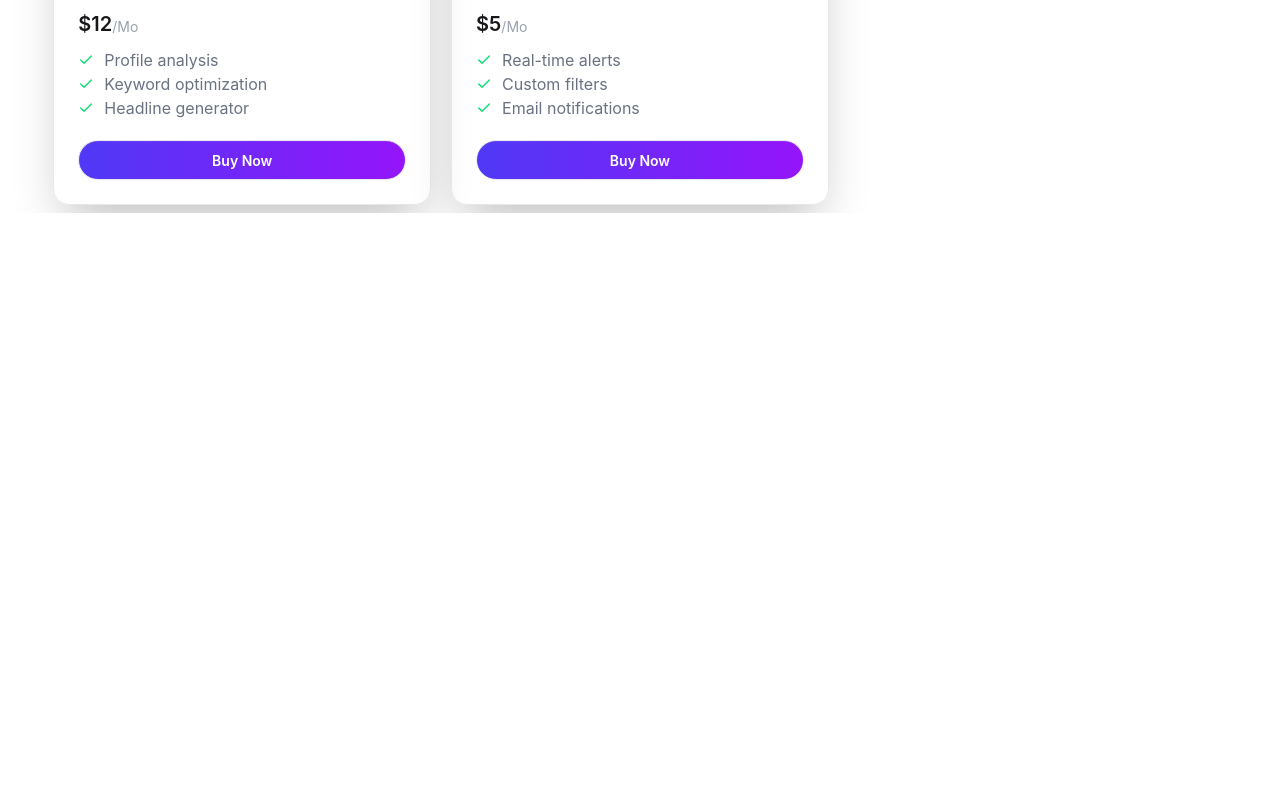
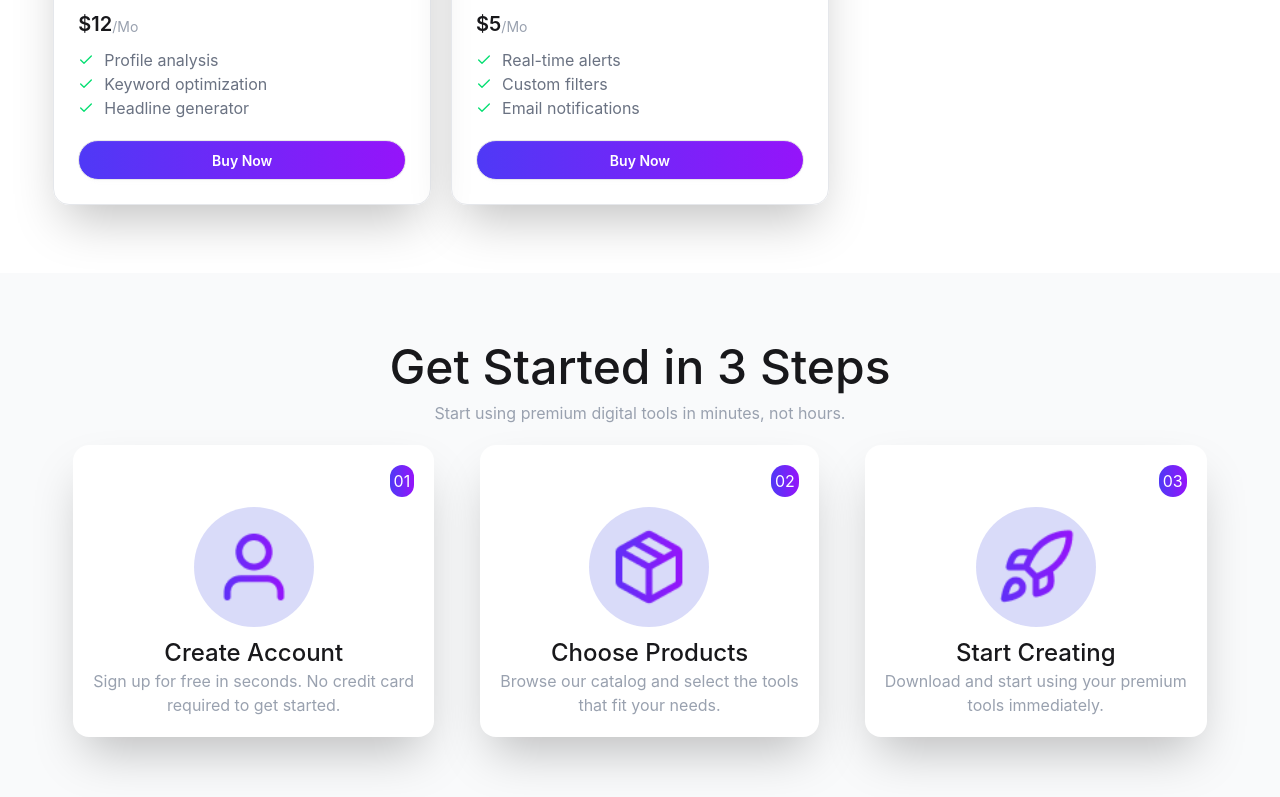
Before and after one commit to Mr-Xibon94/A6-digitaToolsPlatform-byMdMamunurRahman, a React (Vite) app: page / in a window 1280 px wide. Shown: the part 2043-2840 px from the top of the page. Before the commit the page ends 2256 px from the top, so only its background shows below. Built offline with nearby package versions, Linux system fonts and the light colour scheme.

Commit message:
added body section three

```diff
--- a/src/Components/Allcards.jsx
+++ b/src/Components/Allcards.jsx
@@ -5,6 +5,7 @@ import { ShoppingCart } from 'lucide-react';
 import Navbar from './NavBar/Navbar';
 import Banner from './Banner/Banner';
 import BodySectionOne from './BodySection/BodySectionOne';
+import BodySectionThree from './BodySection/BodySectionThree';
 
 const Allcards = ({ cardsDataPromise }) => {
     // here the api data is used
@@ -59,8 +60,8 @@ const Allcards = ({ cardsDataPromise }) => {
             </BodySectionOne>
 
 
-            {/* it is my full card section  */}
-            <div className=' w-11/12 mx-auto'>
+            {/* it is my full card section and body section-2 */}
+            <div className=' w-11/12 mx-auto mb-15'>
                 {/* it is title head div of the card section  */}
                 <div className='text-center'>
                     <h1 className='text-4xl font-bold '>Premium Digital Tools</h1>
@@ -147,6 +148,11 @@ const Allcards = ({ cardsDataPromise }) => {
 
             </div>
 
+            {/* it is body section part 3  */}
+            <BodySectionThree>
+
+            </BodySectionThree>
+
         </div>
     );
 };
--- /dev/null
+++ b/src/Components/BodySection/BodySectionThree.jsx
@@ -0,0 +1,76 @@
+import React from 'react';
+import user from '../../assets/user.png'
+import packageimg from '../../assets/package.png'
+import rocket from '../../assets/rocket.png'
+
+const BodySectionThree = () => {
+    return (
+        <div>
+           <div className='bg-gray-50 py-10'>
+             <div className='w-11/12 mx-auto p-5'>
+                <div className=' mb-5 text-center '>
+                    <h1 className='text-5xl font-medium m-2.5'>Get Started in 3 Steps</h1>
+                    <p className='text-gray-400'>Start using premium digital tools in minutes, not hours.</p>
+                </div>
+                {/* here all of my get started card  */}
+                <div className='flex flex-col justify-center md:flex-row md:justify-between gap-2.5  bg-gray-50'>
+                    {/* card - 01 */}
+                    <div className=' rounded-2xl p-5 bg-white border-none shadow-2xl space-y-2.5'>
+                        <div className='flex justify-end'>
+                            <div className='flex w-fit rounded-full p-1 bodyColor text-white '>
+                            <p className=' justify-end'>01</p>
+                        </div>
+                        </div>
+                        <div className='flex justify-center'>
+                            <div className='flex w-fit justify-center rounded-full p-5 bg-[#5d66e63b]'>
+                            <img className='w-20' src={user} alt="" />
+                        </div>
+                        </div>
+                        <div className='text-center'>
+                            <h1 className='text-2xl font-medium'>Create Account</h1>
+                            <p className='text-gray-400'>Sign up for free in seconds. No credit card<br/> required to get started.</p>
+                        </div>
+                    </div>
+                    {/* card - 02 */}
+                    <div className=' rounded-2xl p-5 bg-white border-none shadow-2xl space-y-2.5'>
+                        <div className='flex justify-end'>
+                            <div className='flex w-fit rounded-full p-1 bodyColor text-white '>
+                            <p className=' justify-end'>02</p>
+                        </div>
+                        </div>
+                        <div className='flex justify-center'>
+                            <div className='flex w-fit justify-center rounded-full p-5 bg-[#5d66e63b]'>
+                            <img className='w-20' src={packageimg} alt="" />
+                        </div>
+                        </div>
+                        <div className='text-center'>
+                            <h1 className='text-2xl font-medium'>Choose Products</h1>
+                            <p className='text-gray-400'>Browse our catalog and select the tools<br/>that fit your needs.</p>
+                        </div>
+                    </div>
+                        {/* card -03 */}
+                    <div className=' rounded-2xl p-5 bg-white border-none shadow-2xl space-y-2.5'>
+                        <div className='flex justify-end'>
+                            <div className='flex w-fit rounded-full p-1 bodyColor text-white '>
+                            <p className=' justify-end'>03</p>
+                        </div>
+                        </div>
+                        <div className='flex justify-center'>
+                            <div className='flex w-fit justify-center rounded-full p-5 bg-[#5d66e63b]'>
+                            <img className='w-20' src={rocket} alt="" />
+                        </div>
+                        </div>
+                        <div className='text-center'>
+                            <h1 className='text-2xl font-medium'>Start Creating</h1>
+                            <p className='text-gray-400'>Download and start using your premium <br/>tools immediately.</p>
+                        </div>
+                    </div>
+                </div>
+            </div>
+           </div>
+
+        </div>
+    );
+};
+
+export default BodySectionThree;
```
